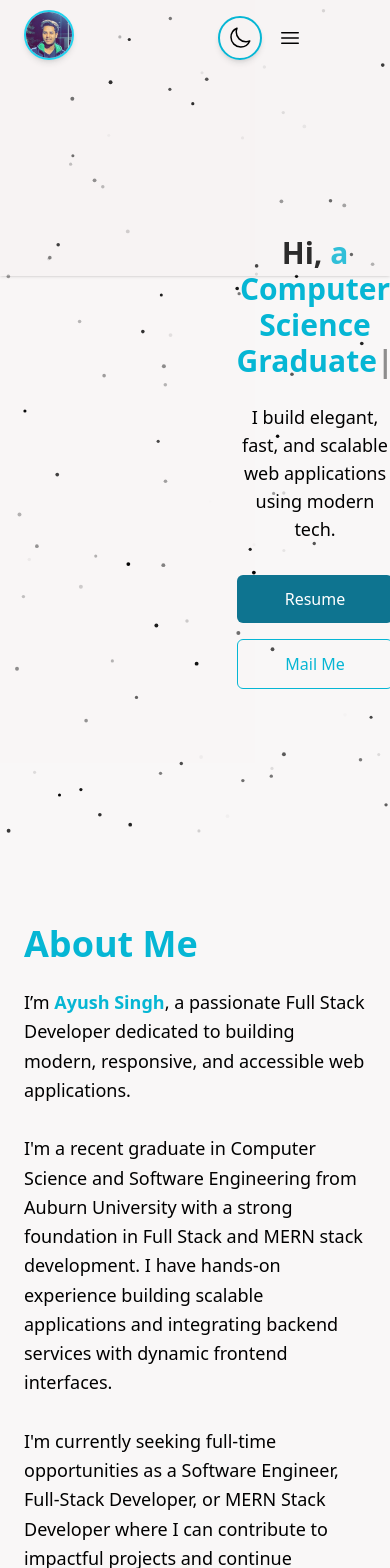
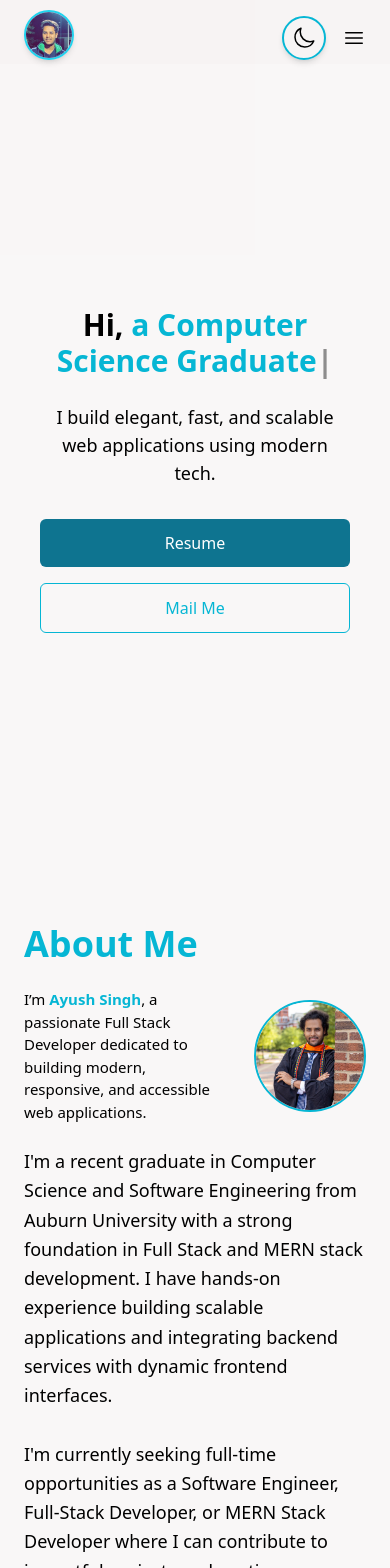
Before and after one commit to sayush950/portfolio, a Next.js app: page / in a window 390 px wide. Shown: the top 1568 px of the page. Built offline with nearby package versions, Linux system fonts and the light colour scheme.

Commit message:
Compatible for Mobile Views

```diff
--- a/src/app/components/BackgroundCanvas.tsx
+++ b/src/app/components/BackgroundCanvas.tsx
@@ -1,9 +1,15 @@
-// src/components/BackgroundCanvas.tsx
 "use client";
-import { useEffect } from "react";
+import { useEffect, useState } from "react";
 
 const BackgroundCanvas = () => {
+  const [isMobile, setIsMobile] = useState(false);
+
   useEffect(() => {
+    const mobileCheck = window.matchMedia("(max-width: 767px)").matches;
+    setIsMobile(mobileCheck);
+
+    if (mobileCheck) return; // ❌ Do not render bubbles if on mobile
+
     const canvas = document.getElementById("stars-canvas") as HTMLCanvasElement;
     const ctx = canvas?.getContext("2d");
     let stars: { x: number; y: number; radius: number; dx: number; dy: number; alpha: number }[] = [];
@@ -49,7 +55,14 @@ const BackgroundCanvas = () => {
       };
       animate();
     }
+
+    return () => {
+      window.removeEventListener("resize", () => {});
+    };
   }, []);
+
+  // ❌ Don't render canvas at all on mobile
+  if (isMobile) return null;
 
   return (
     <canvas
--- a/src/app/components/about.tsx
+++ b/src/app/components/about.tsx
@@ -8,15 +8,38 @@ const About = () => {
       className="min-h-screen flex flex-col md:flex-row items-center justify-center bg-background text-foreground px-6 md:px-20 py-20"
     >
       {/* Left Text Content */}
-      <div className="md:w-1/2 text-left md:ml-12 mb-60">
+      <div className="md:w-1/2 text-left md:ml-12 mb-60 w-full">
+        {/* Section Title */}
         <h2 className="text-4xl md:text-5xl font-bold mb-6 text-cyan-500">About Me</h2>
+
+        {/* Mobile-only: Sentence + Image side-by-side */}
+        <div className="flex md:hidden flex-row items-center justify-between mb-6">
+          <p className="w-0.5/2 text-[15px] pr-10">
+            I’m <span className="text-cyan-500 font-semibold">Ayush Singh</span>, a passionate Full Stack Developer dedicated to building modern, responsive, and accessible web applications.
+          </p>
+          <div className="w-full flex justify-end">
+            <div className="w-28 h-28 rounded-full overflow-hidden border-2 border-cyan-500">
+              <Image
+                src="/images/profile.jpg"
+                alt="Ayush Singh"
+                width={96}
+                height={96}
+                className="object-cover w-full h-full"
+              />
+            </div>
+          </div>
+        </div>
+
+        {/* Main Paragraph (Desktop version includes intro, mobile skips it) */}
         <p className="text-lg md:text-xl leading-relaxed">
-          I’m <span className="font-semibold text-cyan-500">Ayush Singh</span>, a passionate Full Stack Developer
-          dedicated to building modern, responsive, and accessible web applications.
-          <br /><br />
+          <span className="hidden md:inline">
+            I’m <span className="font-semibold text-cyan-500">Ayush Singh</span>, a passionate Full Stack Developer
+            dedicated to building modern, responsive, and accessible web applications.
+            <br /><br />
+          </span>
           I'm a recent graduate in Computer Science and Software Engineering from Auburn University with a strong
-          foundation in Full Stack and MERN stack development. I have hands-on
-          experience building scalable applications and integrating backend services with dynamic frontend interfaces.
+          foundation in Full Stack and MERN stack development. I have hands-on experience building scalable applications
+          and integrating backend services with dynamic frontend interfaces.
           <br /><br />
           I'm currently seeking full-time opportunities as a Software Engineer, Full-Stack Developer, or MERN Stack
           Developer where I can contribute to impactful projects and continue growing my expertise. I'm also enthusiastic
@@ -29,8 +52,8 @@ const About = () => {
         </p>
       </div>
 
-      {/* Right Profile Image */}
-      <div className="md:w-1/2 flex justify-center">
+      {/* Right Profile Image (only for desktop view) */}
+      <div className="hidden md:flex md:w-1/2 justify-center">
         <div className="w-[500px] h-[500px] mb-60 rounded-full overflow-hidden border-4 transition-transform duration-500 hover:scale-105">
           <Image
             src="/images/profile.jpg"
--- a/src/app/components/hero.tsx
+++ b/src/app/components/hero.tsx
@@ -89,7 +89,7 @@ const Hero = () => {
       </div>
 
       {/* Main hero Content */}
-      <div className="z-10 max-w-5xl ml-60 text-center md:text-left mt-20 md:mt-0">
+      <div className="z-10 max-w-5xl lg:ml-60 text-center md:text-left mt-24 md:mt-0 px-4 sm:px-6 md:px-0">
         <h1 className="text-3xl sm:text-4xl md:text-5xl lg:text-6xl font-bold mb-6">
           Hi, <span id="typed-text" className="text-cyan-500"></span>
         </h1>
@@ -98,7 +98,7 @@ const Hero = () => {
         </p>
         <div className="flex flex-col sm:flex-row gap-4 justify-center md:justify-start">
           <a
-            href="https://drive.google.com/file/d/1RvlJ2haOGqRTedWSrn8dSoorFNtvdSxY/view?usp=drive_link"
+            href="https://drive.google.com/file/d/1Swq3dl2iPPeZEDGa32Z4qqDVX_S163-K/view?usp=drive_link"
             target="_blank"
             rel="noreferrer"
             className="px-6 py-3 rounded-md bg-cyan-700 text-white hover:bg-cyan-600 transition"
--- a/src/app/components/navbar.tsx
+++ b/src/app/components/navbar.tsx
@@ -37,7 +37,7 @@ const Navbar = () => {
   ];
 
   return (
-    <nav className="bg-background text-foreground shadow fixed w-full top-0 z-50 transition-colors duration-300">
+<nav className="bg-background text-foreground fixed w-full top-0 z-50 transition-colors duration-300 border-b border-transparent md:border-none h-16">
       <div className="max-w-7xl mx-auto px-4 sm:px-6 lg:px-8">
         <div className="flex justify-between items-center h-16">
           <img
@@ -65,7 +65,7 @@ const Navbar = () => {
             ))}
           </ul>
 
-          <div className="absolute right-20 top-4 flex space-x-2">
+          <div className="absolute right-4 top-4 flex space-x-2 md:right-20 md:top-4">
             <button
               onClick={toggleTheme}
               className="p-2 rounded-full border-2 border-cyan-500 hover:border-cyan-300 transition duration-300 shadow-md hover:shadow-cyan-400/40 focus:outline-none focus:ring-2 focus:ring-cyan-500"
```
